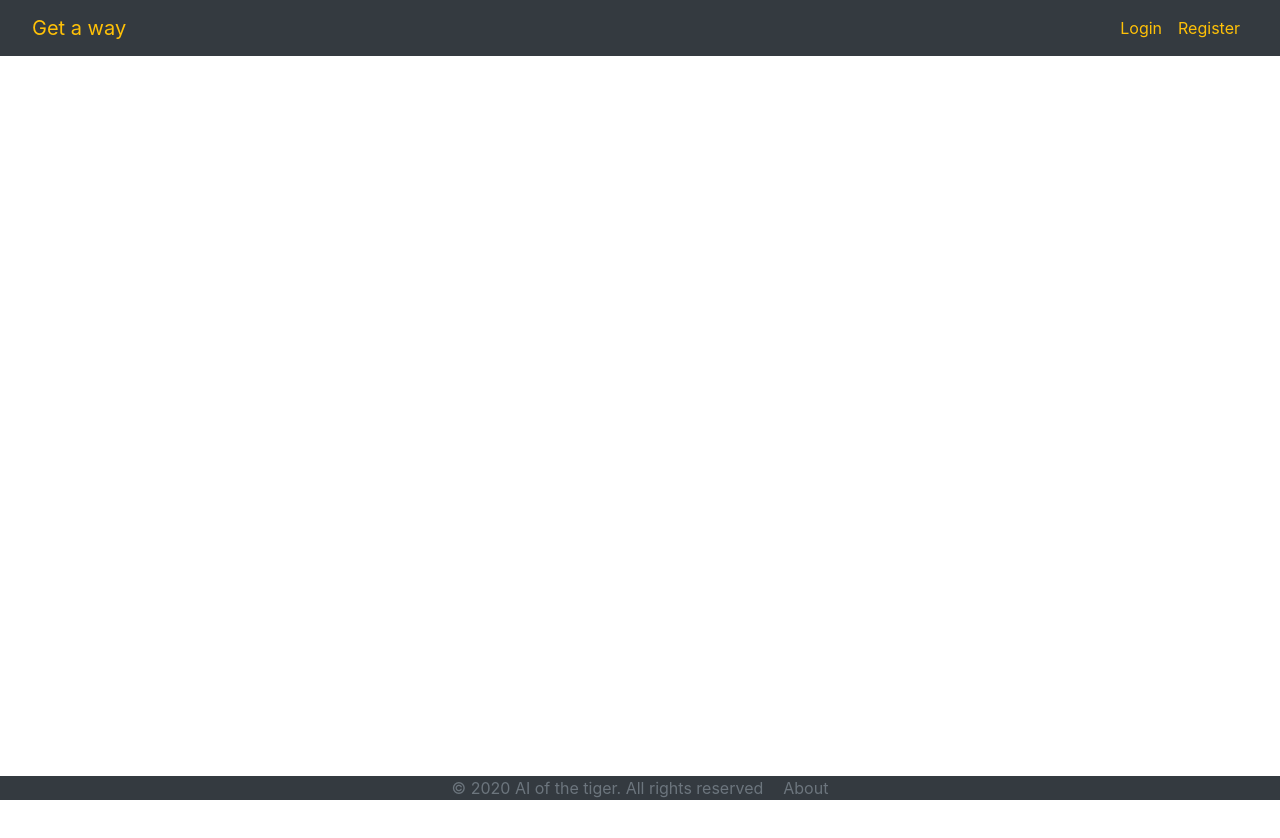
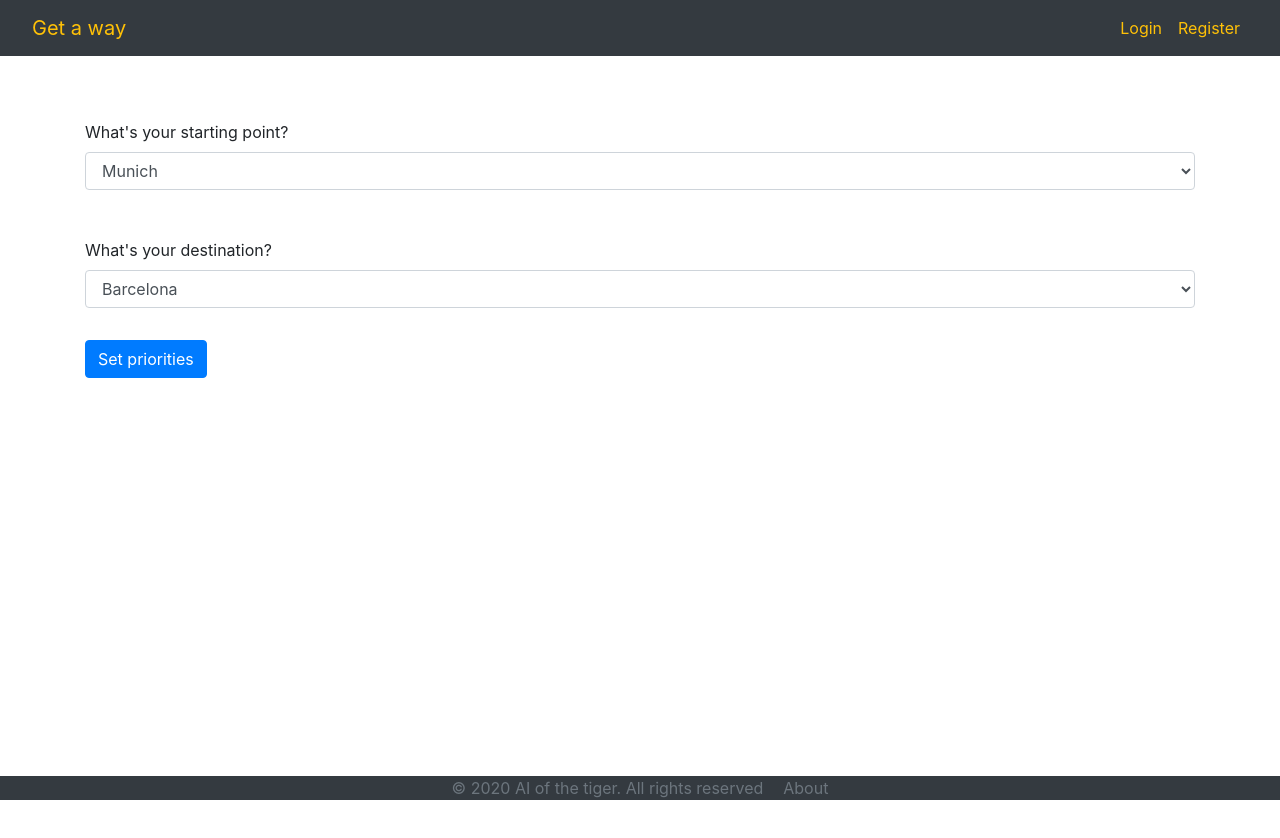
Before and after one commit to TudorMaiereanu/get-a-way, a React app in the folder get-a-way-frontend/: page /#/ in a window 1280 px wide. Shown: the top 838 px of the page. Before the commit the page ends 800 px from the top, so only its background shows below. Built offline with nearby package versions, Linux system fonts and the light colour scheme; what webfontloader would draw is missing.

Commit message:
basic implementation startpage

```diff
--- a/get-a-way-frontend/src/components/StartPage.js
+++ b/get-a-way-frontend/src/components/StartPage.js
@@ -5,17 +5,58 @@ import React from 'react';
 
 import Page from './Page';
 
-const style = { maxWidth: 500 };
-
 class StartPage extends React.Component {
 
     constructor(props) {
         super(props);
+
+        this.state = {
+            startLocation : '',
+            endLocation : '',
+        };
+
+        this.handleSubmit = this.handleSubmit.bind(this);
+    }
+
+    handleSubmit(event) {
+        event.preventDefault();
+
+        console.log("Set priorities")
     }
 
     render() {
         return (
             <Page>
+                <div className="w-100 p-3" style={{position: "absolute", minHeight: "100%"}}>
+                    <div className="container">
+                        <form onSubmit={this.handleSubmit}>
+                            <div className="form-group mt-5">
+                                <label for="startLocation">What's your starting point?</label>
+                                <select className="form-control"
+                                    id="startLocation"
+                                    onChange={ (event) => { this.state.startLocation = event.target.value } }
+                                >
+                                    <option value="munich">Munich</option>
+                                    <option value="munich">Munich</option>
+                                </select>
+                            </div>
+                            <div className="form-group mt-5">
+                                <label for="endLocation">What's your destination?</label>
+                                <select className="form-control"
+                                    id="endLocation"
+                                    onChange={ (event) => { this.state.endLocation = event.target.value } }
+                                >
+                                    <option value="barcelona">Barcelona</option>
+                                    <option value="barcelona">Barcelona</option>
+                                </select>
+                            </div>
+
+                            <button type="submit" className="btn btn-primary mt-3">
+                                <a href={"#"} className="text-white">Set priorities</a>
+                            </button>
+                        </form>
+                    </div>
+                </div>
             </Page>
         );
     }
```
